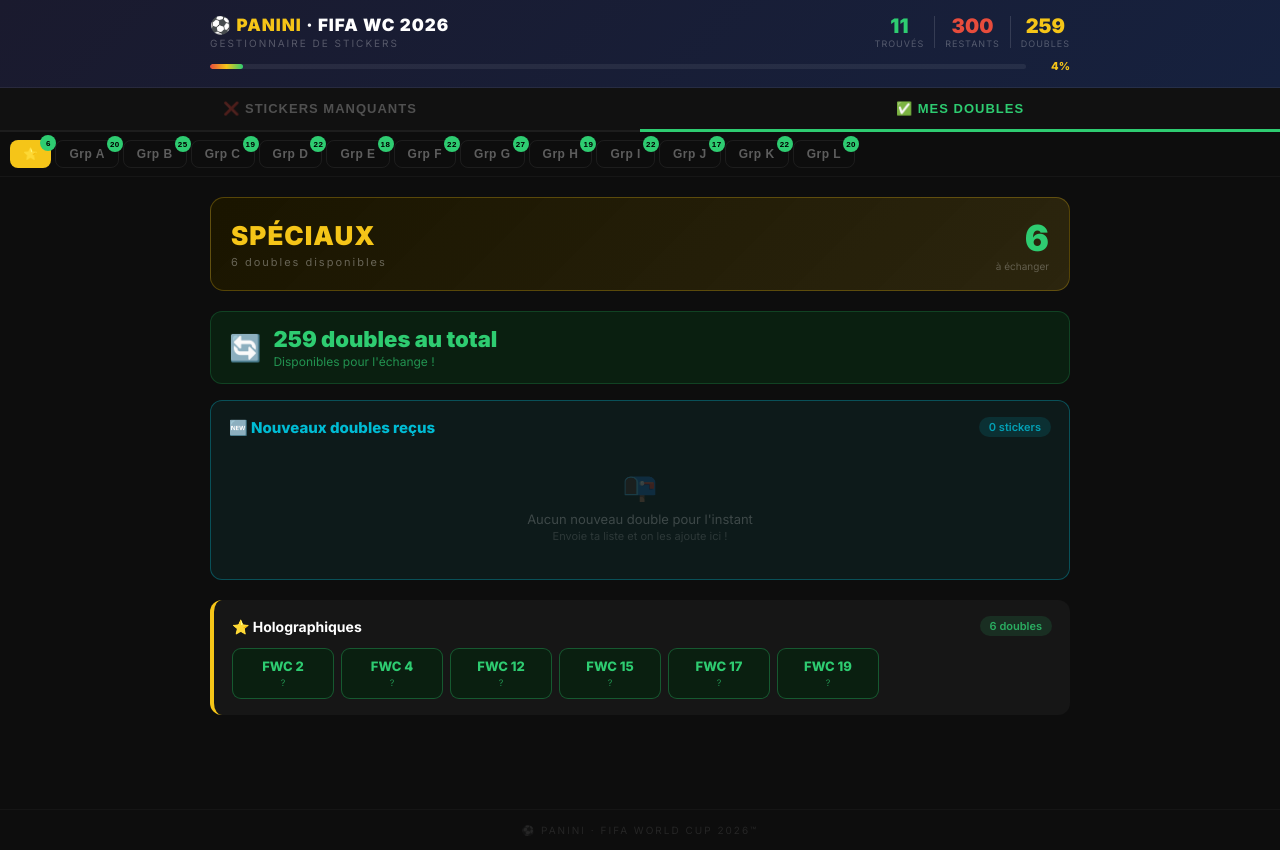
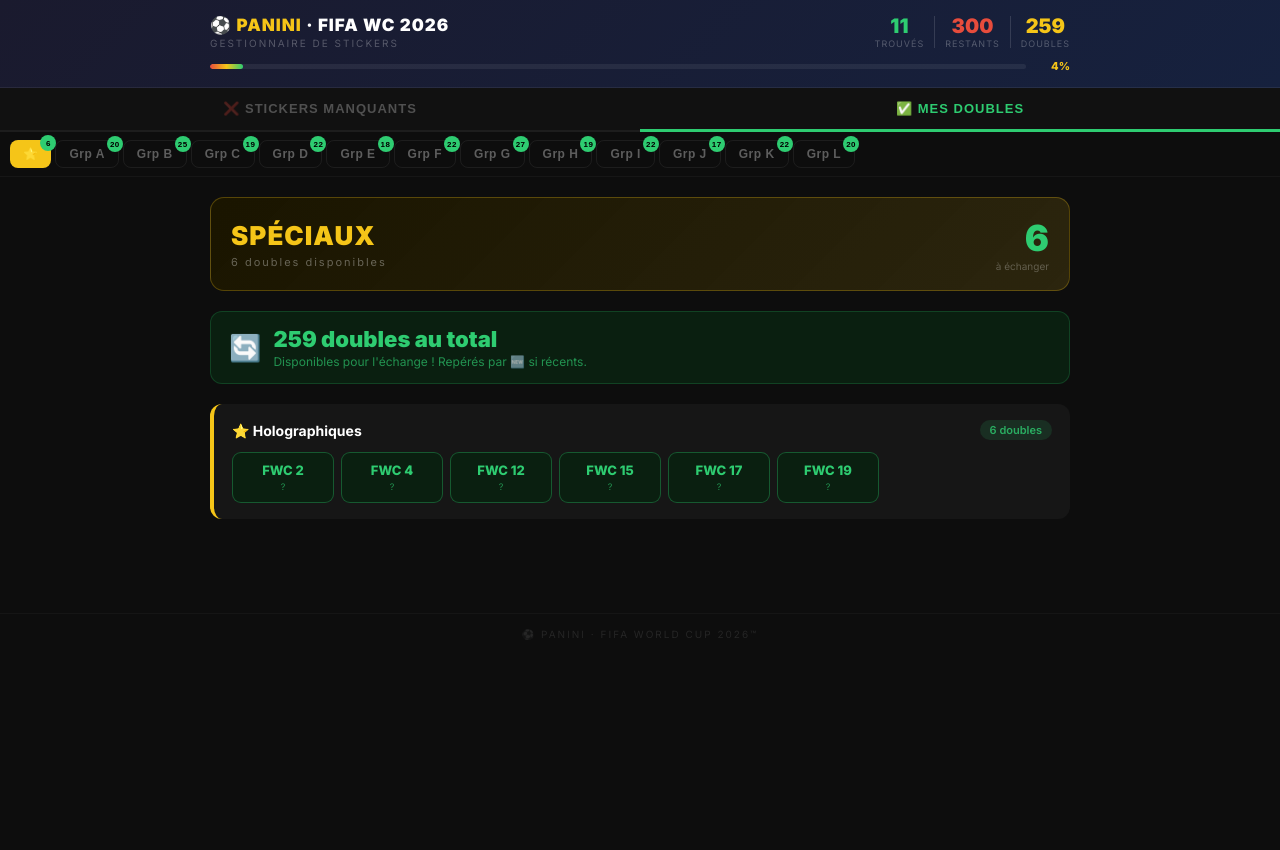
Before and after one commit to Djezer/panini, a React (Vite) app: page / in a window 1280 px wide. Both pictures are taken after a click on the button "✅ MES DOUBLES". After the commit the page ends 800 px from the top, so only its background shows below. Built offline with nearby package versions, Linux system fonts and the light colour scheme.

Commit message:
Update App.jsx

```diff
--- a/src/App.jsx
+++ b/src/App.jsx
@@ -184,38 +184,12 @@
         {/* RECENT DOUBLES banner (doubles mode only) */}
         {mode === "doubles" && (
           <>
-            <div style={{background:"#0a1f10", border:"1px solid #2ecc7133", borderRadius:12, padding:"14px 18px", marginBottom:16, display:"flex", alignItems:"center", gap:12}}>
+            <div style={{background:"#0a1f10", border:"1px solid #2ecc7133", borderRadius:12, padding:"14px 18px", marginBottom:20, display:"flex", alignItems:"center", gap:12}}>
               <div style={{fontSize:26}}>🔄</div>
               <div>
                 <div style={{fontSize:22, fontWeight:900, color:"#2ecc71"}}>{totalDoubles()} doubles au total</div>
-                <div style={{fontSize:12, color:"#2ecc71aa", marginTop:2}}>Disponibles pour l'échange !</div>
+                <div style={{fontSize:12, color:"#2ecc71aa", marginTop:2}}>Disponibles pour l'échange ! Repérés par 🆕 si récents.</div>
               </div>
-            </div>
-
-            {/* Recent doubles section */}
-            <div style={{background:"#0d1a1a", border:"1px solid #00bcd455", borderRadius:12, padding:"16px 18px", marginBottom:20}}>
-              <div style={{display:"flex", alignItems:"center", justifyContent:"space-between", marginBottom:12}}>
-                <div style={{fontWeight:800, fontSize:15, color:"#00bcd4"}}>🆕 Nouveaux doubles reçus</div>
-                <div style={{fontSize:11, fontWeight:600, padding:"3px 10px", borderRadius:20, background:"#00bcd422", color:"#00bcd4cc"}}>
-                  {RECENT_DOUBLES.length} sticker{RECENT_DOUBLES.length!==1?"s":""}
-                </div>
-              </div>
-              {RECENT_DOUBLES.length === 0 ? (
-                <div style={{textAlign:"center", padding:"20px 0", color:"#ffffff33", fontSize:13}}>
-                  <div style={{fontSize:28, marginBottom:8}}>📭</div>
-                  Aucun nouveau double pour l'instant<br/>
-                  <span style={{fontSize:11, color:"#ffffff22"}}>Envoie ta liste et on les ajoute ici !</span>
-                </div>
-              ) : (
-                <div style={{display:"flex", flexWrap:"wrap", gap:7}}>
-                  {RECENT_DOUBLES.map(s => (
-                    <div key={s.code} style={{borderRadius:9, padding:"9px 12px", display:"flex", flexDirection:"column", alignItems:"center", gap:3, minWidth:76, border:"1.5px solid #00bcd455", background:"#001f22"}}>
-                      <div style={{fontWeight:800, fontSize:13, color:"#00bcd4"}}>{s.code}</div>
-                      <div style={{fontSize:9, color:"#00bcd4aa", textAlign:"center", lineHeight:1.3}}>{s.name}</div>
-                    </div>
-                  ))}
-                </div>
-              )}
             </div>
           </>
         )}
```
